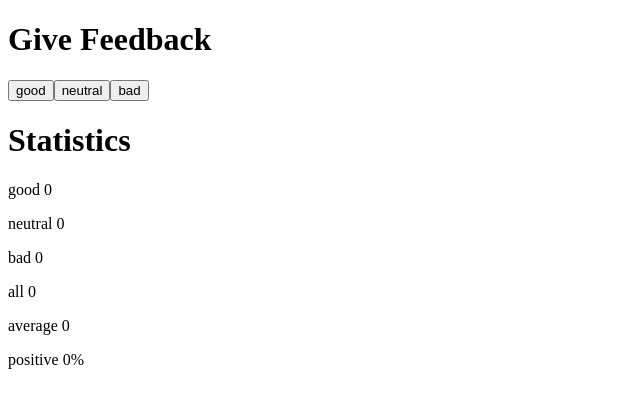
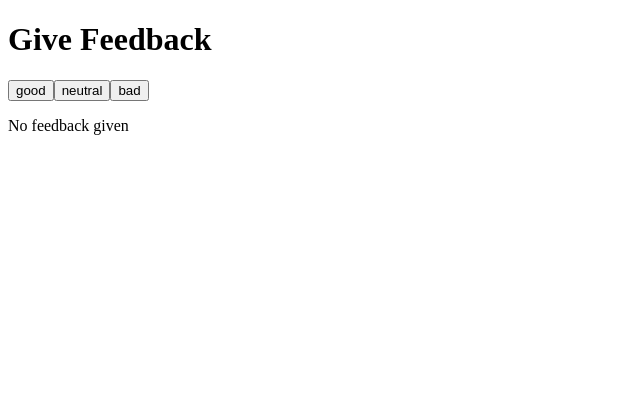
Before and after one commit to Jeevan-Kiran-Lenka/OSSUSubmissions, a React (Create React App) app in the folder part1/: page / in a window 1280 px wide. Shown: the top 408 px of the page, without its empty margins (0-640 px from the left). Built offline with nearby package versions, Linux system fonts and the light colour scheme; the HTML template or start-up script is replaced by a standard one.

Commit message:
Add solution 1.9
Signed-off-by: jeevan <Jeevan-Kiran-Lenka>

```diff
--- a/part1/src/App.js
+++ b/part1/src/App.js
@@ -1,4 +1,4 @@
-// Solution for 1.7
+// Solution for 1.9
 // Author: Jeevan-Kiran-Lenka
 
 import { useState } from "react"
@@ -47,6 +47,10 @@ const App = () => {
     setBad(bad + 1)
   }
 
+  const all = () => {
+    return good + bad + neutral
+  }
+
   return (
     <div>
       <h1>Give Feedback</h1>
@@ -54,7 +58,13 @@ const App = () => {
       <button onClick={handleNeutral}>neutral</button>
       <button onClick={handleBad}>bad</button>
 
-      <Statistics good={good} bad={bad} neutral={neutral} />
+      {all > 0 ? (
+        <Statistics good={good} bad={bad} neutral={neutral} />
+      ) : (
+        <p>No feedback given</p>
+      )}
+
+      {/* <Statistics good={good} bad={bad} neutral={neutral} /> */}
     </div>
   )
 }
```
Also changed, not shown: part1/part1_d/src/App.js (+11 -1 lines).
